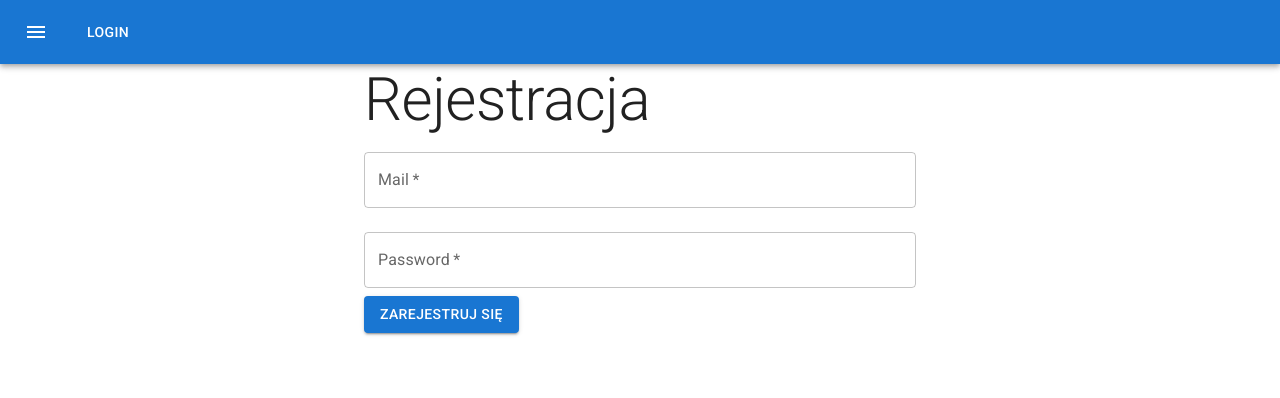
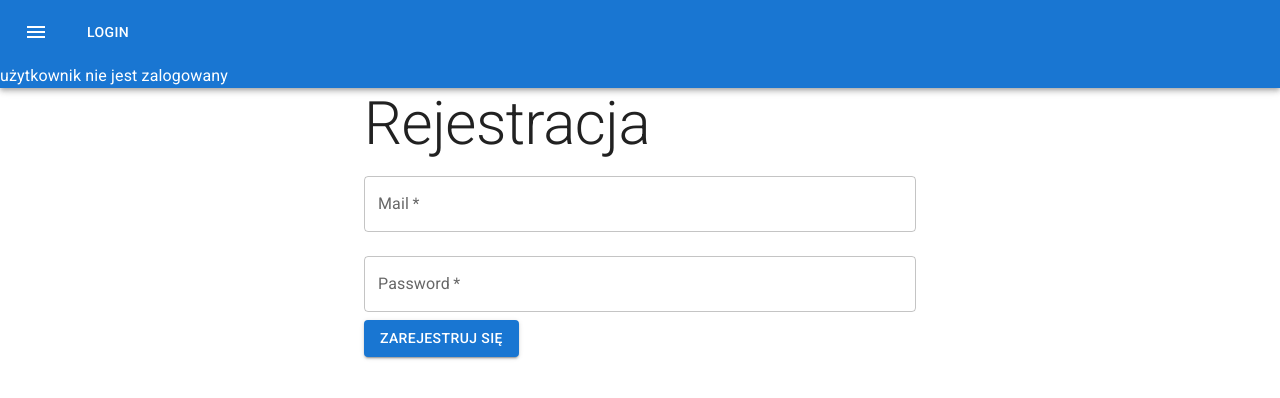
Before and after one commit to kamilponiatowski/react-firebase-materialui, a React (Create React App) app in the folder training/: page /register in a window 1280 px wide. Shown: the top 398 px of the page. Built offline with nearby package versions, Linux system fonts and the light colour scheme; no server answers.

Commit message:
add onAuthStateChanged

```diff
--- a/training/src/App.js
+++ b/training/src/App.js
@@ -1,4 +1,7 @@
+import {useEffect, useState} from "react";
 import { BrowserRouter, Switch, Route } from "react-router-dom"
+import { getAuth, onAuthStateChanged } from "firebase/auth";
+import app from "./firebase/firebaseConfig";
 import Home from "./components/Home";
 import Login from "./components/Login";
 import Register from "./components/Register";
@@ -6,9 +9,23 @@ import Navbar from "./components/common/NavBar";
 import {Container} from "@mui/material";
 
 const App= () => {
+    const [email, setEmail] = useState('');
+    useEffect(()=> {
+        const auth = getAuth(app);
+        onAuthStateChanged(auth, (user) => {
+            if (user) {
+                const uid = user.uid;
+                console.log(user);
+                setEmail(user.email)
+            } else {
+                // User is signed out
+            }
+        });
+    },[]);
+
   return (
     <BrowserRouter>
-        <Navbar/>
+        <Navbar email={email}/>
         <Container maxWidth="sm">
             <Switch>
                 <Route exact path="/" component={Home}/>
--- a/training/src/components/Register/Register.js
+++ b/training/src/components/Register/Register.js
@@ -21,13 +21,11 @@ const Register = () => {
                     .then((userCredential) => {
                         console.log(userCredential);
                         history.push("/");
-                        // Signed in
-                        const user = userCredential.user;
-                        // ...
+                        // const user = userCredential.user;
                     })
                     .catch((error) => {
-                        const errorCode = error.code;
-                        const errorMessage = error.message;
+                        // const errorCode = error.code;
+                        // const errorMessage = error.message;
                     });
 
             })
--- a/training/src/components/common/NavBar.js
+++ b/training/src/components/common/NavBar.js
@@ -1,9 +1,9 @@
-import { AppBar, Box, Button, IconButton, Toolbar } from "@mui/material";
+import {AppBar, Box, Button, IconButton, Toolbar, Typography} from "@mui/material";
 import MenuIcon from '@mui/icons-material/Menu';
 import BasicMenu from "./BasicMenu";
 
 
-const Navbar = () => {
+const Navbar = ({email}) => {
     return (
         <Box sx={{ flexGrow: 1 }}>
             <AppBar position="static">
@@ -11,6 +11,7 @@ const Navbar = () => {
                     <BasicMenu/>
                     <Button color="inherit">Login</Button>
                 </Toolbar>
+                <Typography>{email ? "użytkownik zalogowany": "użytkownik nie jest zalogowany"}</Typography>
             </AppBar>
         </Box>
     );
```
